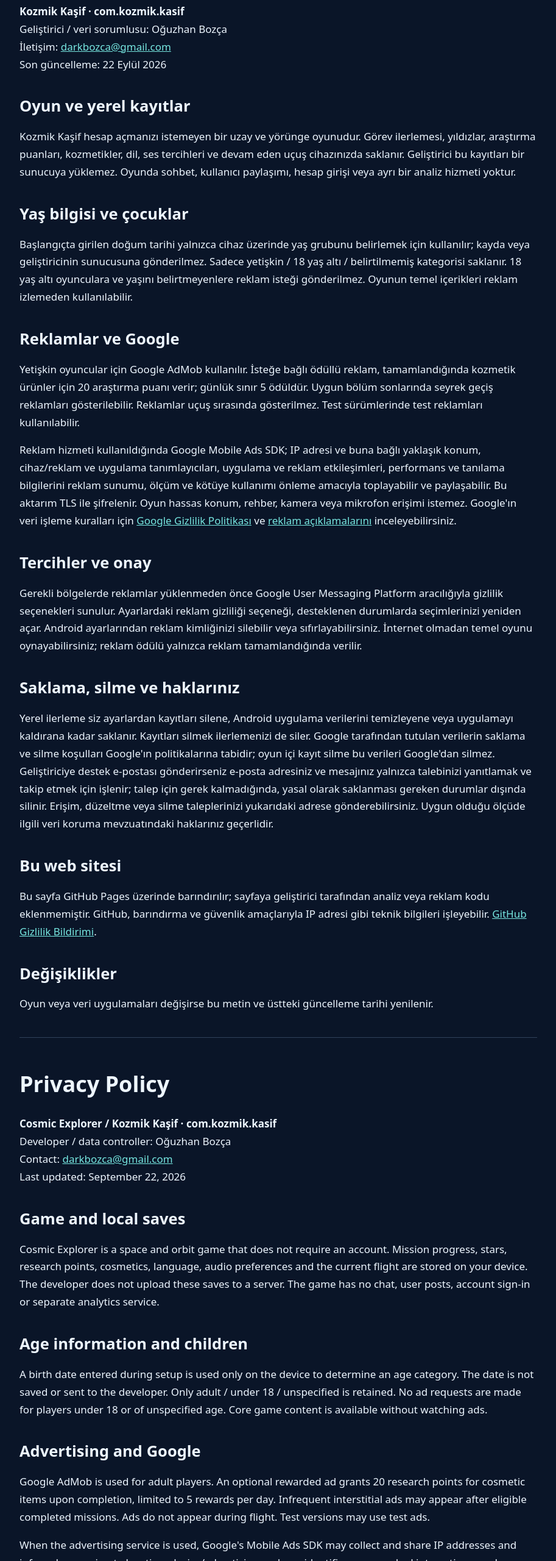
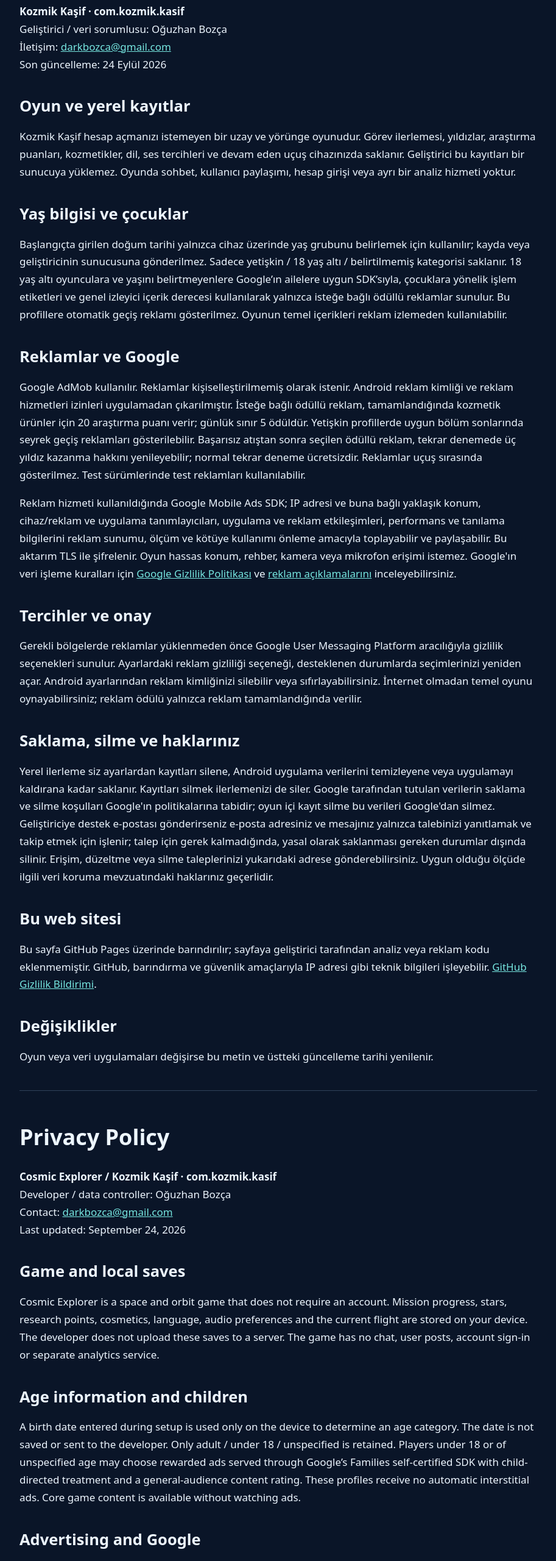
Before and after one commit to darkbozca/darkbozca.github.io, a plain HTML site: page kozmik-kasif/privacy.html in a window 1280 px wide. Shown: the part 240-2800 px from the top of the page at 61% size, without its empty margins (183-1096 px from the left). Drawn offline with Linux system fonts and the light colour scheme.

Commit message:
Update Kozmik Kasif privacy for family-safe optional ads
Updated privacy policy information and last updated date.

```diff
--- a/kozmik-kasif/privacy.html
+++ b/kozmik-kasif/privacy.html
@@ -1,15 +1,15 @@
 <!doctype html><html lang="tr"><meta charset="utf-8"><meta name="viewport" content="width=device-width,initial-scale=1"><title>Kozmik Kaşif — Gizlilik / Privacy</title><style>body{margin:0;background:#0a1528;color:#edf6ff;font:17px/1.7 system-ui,sans-serif}main{max-width:850px;margin:auto;padding:48px 24px}a{color:#76e6e0}h1,h2{line-height:1.2}h1{font-size:36px}h2{margin-top:38px}nav{display:flex;gap:24px;flex-wrap:wrap}section{border-top:1px solid #30425a;margin-top:40px;padding-top:24px}small{color:#bed0e4}</style><main><nav><a href="./">Kozmik Kaşif</a><a href="#tr">Türkçe</a><a href="#en">English</a></nav>
-<section id="tr" lang="tr"><h1>Gizlilik Politikası</h1><p><strong>Kozmik Kaşif · com.kozmik.kasif</strong><br>Geliştirici / veri sorumlusu: Oğuzhan Bozça<br>İletişim: <a href="mailto:darkbozca@gmail.com">darkbozca@gmail.com</a><br>Son güncelleme: 22 Eylül 2026</p>
+<section id="tr" lang="tr"><h1>Gizlilik Politikası</h1><p><strong>Kozmik Kaşif · com.kozmik.kasif</strong><br>Geliştirici / veri sorumlusu: Oğuzhan Bozça<br>İletişim: <a href="mailto:darkbozca@gmail.com">darkbozca@gmail.com</a><br>Son güncelleme: 24 Eylül 2026</p>
 <h2>Oyun ve yerel kayıtlar</h2><p>Kozmik Kaşif hesap açmanızı istemeyen bir uzay ve yörünge oyunudur. Görev ilerlemesi, yıldızlar, araştırma puanları, kozmetikler, dil, ses tercihleri ve devam eden uçuş cihazınızda saklanır. Geliştirici bu kayıtları bir sunucuya yüklemez. Oyunda sohbet, kullanıcı paylaşımı, hesap girişi veya ayrı bir analiz hizmeti yoktur.</p>
-<h2>Yaş bilgisi ve çocuklar</h2><p>Başlangıçta girilen doğum tarihi yalnızca cihaz üzerinde yaş grubunu belirlemek için kullanılır; kayda veya geliştiricinin sunucusuna gönderilmez. Sadece yetişkin / 18 yaş altı / belirtilmemiş kategorisi saklanır. 18 yaş altı oyunculara ve yaşını belirtmeyenlere reklam isteği gönderilmez. Oyunun temel içerikleri reklam izlemeden kullanılabilir.</p>
-<h2>Reklamlar ve Google</h2><p>Yetişkin oyuncular için Google AdMob kullanılır. İsteğe bağlı ödüllü reklam, tamamlandığında kozmetik ürünler için 20 araştırma puanı verir; günlük sınır 5 ödüldür. Uygun bölüm sonlarında seyrek geçiş reklamları gösterilebilir. Reklamlar uçuş sırasında gösterilmez. Test sürümlerinde test reklamları kullanılabilir.</p><p>Reklam hizmeti kullanıldığında Google Mobile Ads SDK; IP adresi ve buna bağlı yaklaşık konum, cihaz/reklam ve uygulama tanımlayıcıları, uygulama ve reklam etkileşimleri, performans ve tanılama bilgilerini reklam sunumu, ölçüm ve kötüye kullanımı önleme amacıyla toplayabilir ve paylaşabilir. Bu aktarım TLS ile şifrelenir. Oyun hassas konum, rehber, kamera veya mikrofon erişimi istemez. Google'ın veri işleme kuralları için <a href="https://policies.google.com/privacy">Google Gizlilik Politikası</a> ve <a href="https://policies.google.com/technologies/ads">reklam açıklamalarını</a> inceleyebilirsiniz.</p>
+<h2>Yaş bilgisi ve çocuklar</h2><p>Başlangıçta girilen doğum tarihi yalnızca cihaz üzerinde yaş grubunu belirlemek için kullanılır; kayda veya geliştiricinin sunucusuna gönderilmez. Sadece yetişkin / 18 yaş altı / belirtilmemiş kategorisi saklanır. 18 yaş altı oyunculara ve yaşını belirtmeyenlere Google’ın ailelere uygun SDK’sıyla, çocuklara yönelik işlem etiketleri ve genel izleyici içerik derecesi kullanılarak yalnızca isteğe bağlı ödüllü reklamlar sunulur. Bu profillere otomatik geçiş reklamı gösterilmez. Oyunun temel içerikleri reklam izlemeden kullanılabilir.</p>
+<h2>Reklamlar ve Google</h2><p>Google AdMob kullanılır. Reklamlar kişiselleştirilmemiş olarak istenir. Android reklam kimliği ve reklam hizmetleri izinleri uygulamadan çıkarılmıştır. İsteğe bağlı ödüllü reklam, tamamlandığında kozmetik ürünler için 20 araştırma puanı verir; günlük sınır 5 ödüldür. Yetişkin profillerde uygun bölüm sonlarında seyrek geçiş reklamları gösterilebilir. Başarısız atıştan sonra seçilen ödüllü reklam, tekrar denemede üç yıldız kazanma hakkını yenileyebilir; normal tekrar deneme ücretsizdir. Reklamlar uçuş sırasında gösterilmez. Test sürümlerinde test reklamları kullanılabilir.</p><p>Reklam hizmeti kullanıldığında Google Mobile Ads SDK; IP adresi ve buna bağlı yaklaşık konum, cihaz/reklam ve uygulama tanımlayıcıları, uygulama ve reklam etkileşimleri, performans ve tanılama bilgilerini reklam sunumu, ölçüm ve kötüye kullanımı önleme amacıyla toplayabilir ve paylaşabilir. Bu aktarım TLS ile şifrelenir. Oyun hassas konum, rehber, kamera veya mikrofon erişimi istemez. Google'ın veri işleme kuralları için <a href="https://policies.google.com/privacy">Google Gizlilik Politikası</a> ve <a href="https://policies.google.com/technologies/ads">reklam açıklamalarını</a> inceleyebilirsiniz.</p>
 <h2>Tercihler ve onay</h2><p>Gerekli bölgelerde reklamlar yüklenmeden önce Google User Messaging Platform aracılığıyla gizlilik seçenekleri sunulur. Ayarlardaki reklam gizliliği seçeneği, desteklenen durumlarda seçimlerinizi yeniden açar. Android ayarlarından reklam kimliğinizi silebilir veya sıfırlayabilirsiniz. İnternet olmadan temel oyunu oynayabilirsiniz; reklam ödülü yalnızca reklam tamamlandığında verilir.</p>
 <h2>Saklama, silme ve haklarınız</h2><p>Yerel ilerleme siz ayarlardan kayıtları silene, Android uygulama verilerini temizleyene veya uygulamayı kaldırana kadar saklanır. Kayıtları silmek ilerlemenizi de siler. Google tarafından tutulan verilerin saklama ve silme koşulları Google'ın politikalarına tabidir; oyun içi kayıt silme bu verileri Google'dan silmez. Geliştiriciye destek e-postası gönderirseniz e-posta adresiniz ve mesajınız yalnızca talebinizi yanıtlamak ve takip etmek için işlenir; talep için gerek kalmadığında, yasal olarak saklanması gereken durumlar dışında silinir. Erişim, düzeltme veya silme taleplerinizi yukarıdaki adrese gönderebilirsiniz. Uygun olduğu ölçüde ilgili veri koruma mevzuatındaki haklarınız geçerlidir.</p>
 <h2>Bu web sitesi</h2><p>Bu sayfa GitHub Pages üzerinde barındırılır; sayfaya geliştirici tarafından analiz veya reklam kodu eklenmemiştir. GitHub, barındırma ve güvenlik amaçlarıyla IP adresi gibi teknik bilgileri işleyebilir. <a href="https://docs.github.com/en/site-policy/privacy-policies/github-general-privacy-statement">GitHub Gizlilik Bildirimi</a>.</p><h2>Değişiklikler</h2><p>Oyun veya veri uygulamaları değişirse bu metin ve üstteki güncelleme tarihi yenilenir.</p></section>
-<section id="en" lang="en"><h1>Privacy Policy</h1><p><strong>Cosmic Explorer / Kozmik Kaşif · com.kozmik.kasif</strong><br>Developer / data controller: Oğuzhan Bozça<br>Contact: <a href="mailto:darkbozca@gmail.com">darkbozca@gmail.com</a><br>Last updated: September 22, 2026</p>
+<section id="en" lang="en"><h1>Privacy Policy</h1><p><strong>Cosmic Explorer / Kozmik Kaşif · com.kozmik.kasif</strong><br>Developer / data controller: Oğuzhan Bozça<br>Contact: <a href="mailto:darkbozca@gmail.com">darkbozca@gmail.com</a><br>Last updated: September 24, 2026</p>
 <h2>Game and local saves</h2><p>Cosmic Explorer is a space and orbit game that does not require an account. Mission progress, stars, research points, cosmetics, language, audio preferences and the current flight are stored on your device. The developer does not upload these saves to a server. The game has no chat, user posts, account sign-in or separate analytics service.</p>
-<h2>Age information and children</h2><p>A birth date entered during setup is used only on the device to determine an age category. The date is not saved or sent to the developer. Only adult / under 18 / unspecified is retained. No ad requests are made for players under 18 or of unspecified age. Core game content is available without watching ads.</p>
-<h2>Advertising and Google</h2><p>Google AdMob is used for adult players. An optional rewarded ad grants 20 research points for cosmetic items upon completion, limited to 5 rewards per day. Infrequent interstitial ads may appear after eligible completed missions. Ads do not appear during flight. Test versions may use test ads.</p><p>When the advertising service is used, Google's Mobile Ads SDK may collect and share IP addresses and inferred approximate location, device/advertising and app identifiers, app and ad interactions, and performance and diagnostic information for advertising, measurement and fraud prevention. Data is encrypted in transit using TLS. The game does not request precise location, contacts, camera or microphone access. See <a href="https://policies.google.com/privacy">Google's Privacy Policy</a> and <a href="https://policies.google.com/technologies/ads">advertising information</a>.</p>
+<h2>Age information and children</h2><p>A birth date entered during setup is used only on the device to determine an age category. The date is not saved or sent to the developer. Only adult / under 18 / unspecified is retained. Players under 18 or of unspecified age may choose rewarded ads served through Google’s Families self-certified SDK with child-directed treatment and a general-audience content rating. These profiles receive no automatic interstitial ads. Core game content is available without watching ads.</p>
+<h2>Advertising and Google</h2><p>Google AdMob is used. Ads are requested as non-personalized. Android advertising-ID and AdServices permissions have been removed from the app. An optional rewarded ad grants 20 research points for cosmetic items upon completion, limited to 5 rewards per day. Adult profiles may receive infrequent interstitial ads after eligible completed missions. An optional rewarded ad after a failed flight can restore the chance to earn three stars on a retry; ordinary retries are always free. Ads do not appear during flight. Test versions may use test ads.</p><p>When the advertising service is used, Google's Mobile Ads SDK may collect and share IP addresses and inferred approximate location, device/advertising and app identifiers, app and ad interactions, and performance and diagnostic information for advertising, measurement and fraud prevention. Data is encrypted in transit using TLS. The game does not request precise location, contacts, camera or microphone access. See <a href="https://policies.google.com/privacy">Google's Privacy Policy</a> and <a href="https://policies.google.com/technologies/ads">advertising information</a>.</p>
 <h2>Consent and choices</h2><p>Where required, Google's User Messaging Platform presents privacy choices before ads are loaded. The advertising privacy option in Settings reopens choices where supported. You can reset or delete your advertising ID in Android settings. Core gameplay works offline; an ad reward is granted only after successful completion of an ad.</p>
 <h2>Retention, deletion and your rights</h2><p>Local saves remain until you delete them in Settings, clear the app's Android data or uninstall the app. Deleting saves also removes your progress. Google-held data is subject to Google's retention and deletion policies; deleting game saves does not delete that data from Google. If you email support, your email address and message are used to respond to and follow up on your request. They are deleted when no longer needed for that purpose, except where retention is legally required. Send access, correction or deletion requests to the address above. Applicable data protection rights remain available to you.</p>
 <h2>This website</h2><p>GitHub Pages hosts this page. The developer has added no advertising or analytics scripts. GitHub may process technical information such as IP addresses to provide and secure its hosting service. See <a href="https://docs.github.com/en/site-policy/privacy-policies/github-general-privacy-statement">GitHub's Privacy Statement</a>.</p><h2>Changes</h2><p>If the game or its data practices change, this policy and its update date will be revised.</p></section></main></html>
```
